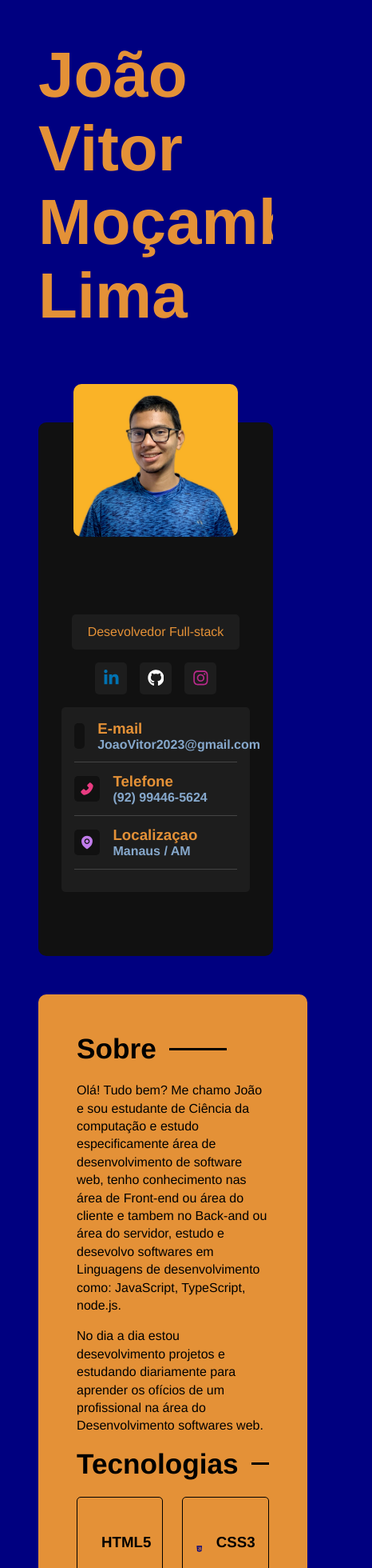
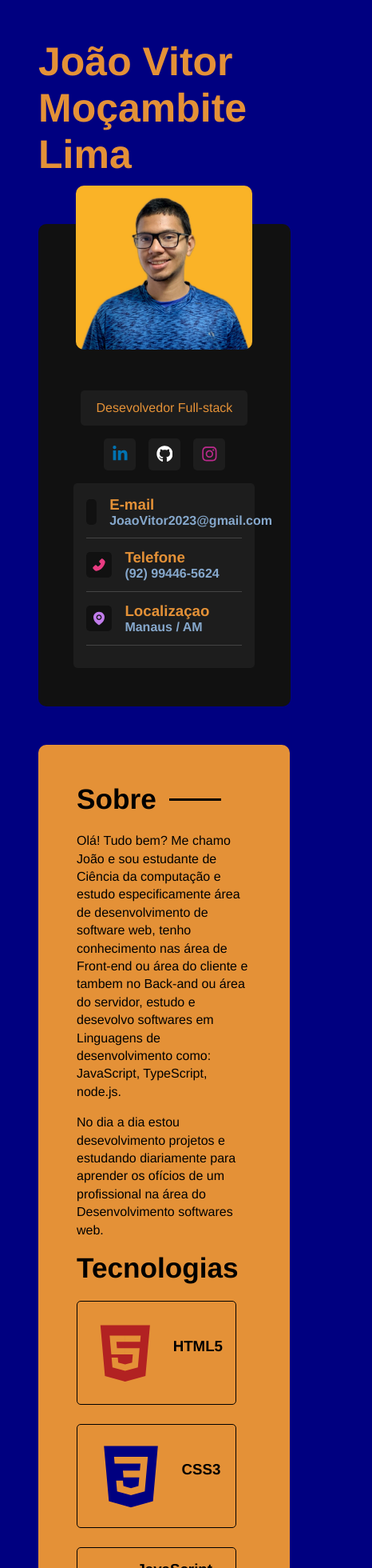
Before and after one commit to JoaoVitor2022dev/Web-Site-portifolio, a React (Vite) app: page / in a window 390 px wide. Shown: the top 1960 px of the page at 80% size, 466 px wide, since content can reach past the window. Built offline with nearby package versions, Linux system fonts and the light colour scheme.

Commit message:
Update main.sass

```diff
--- a/src/styles/main.sass
+++ b/src/styles/main.sass
@@ -11,3 +11,38 @@ body
 
 a , svg
     transition: .4s
+
+@media only screen and (max-width: 950px)
+    #img
+        margin: 80px
+
+    #portifolio h1
+        font-size: 50px
+        margin-bottom: 10px
+
+    #sidebar
+        padding: 16px
+
+    #tecnolog
+        display: flex
+        justify-content: center
+        align-items: center
+        flex-direction: column
+
+    #html
+        width: 200px
+
+    #css
+         width: 200px
+
+    #js
+         width: 200px
+
+    #node
+         width: 200px
+
+    #mysql
+         width: 200px
+
+    #react
+         width: 200px
```
